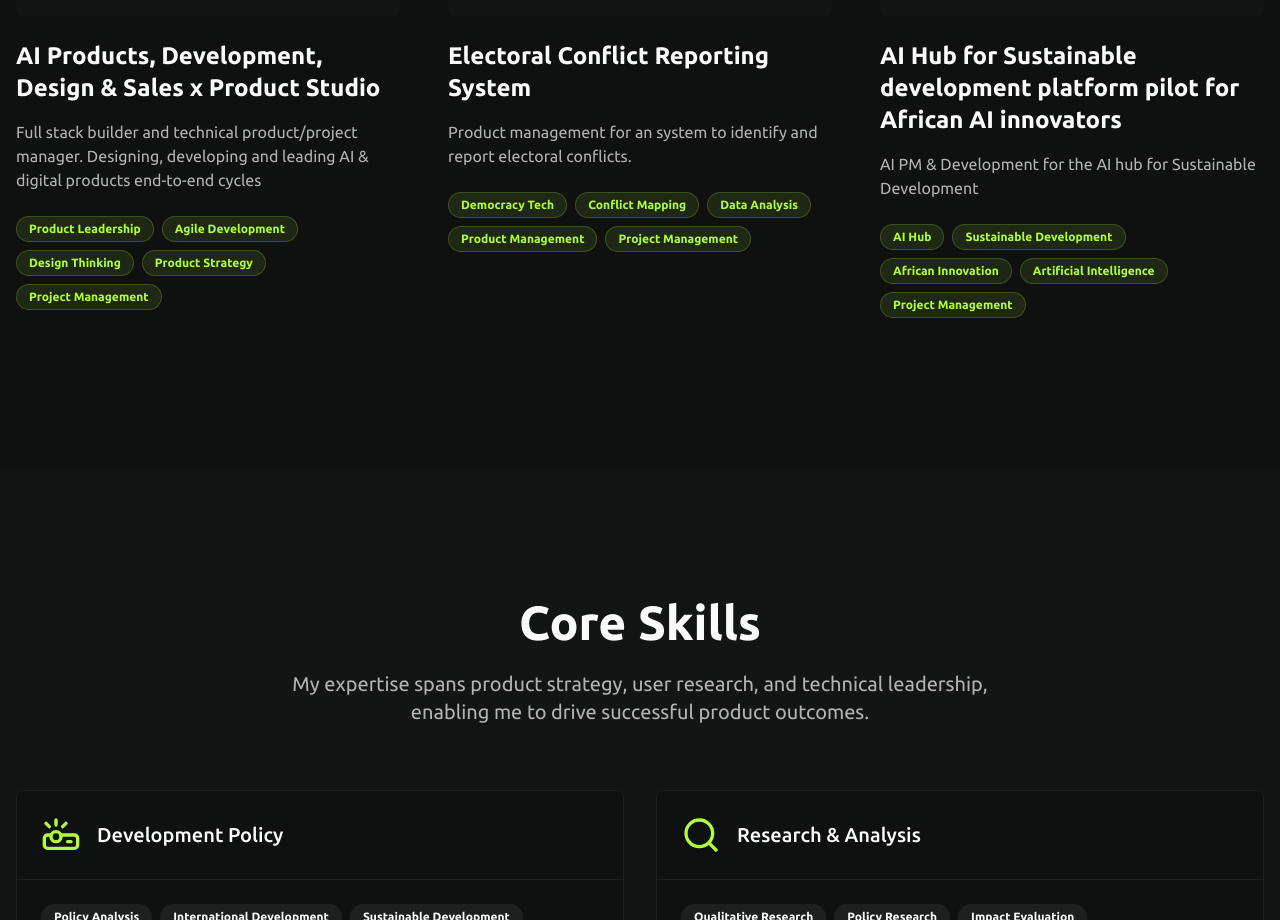
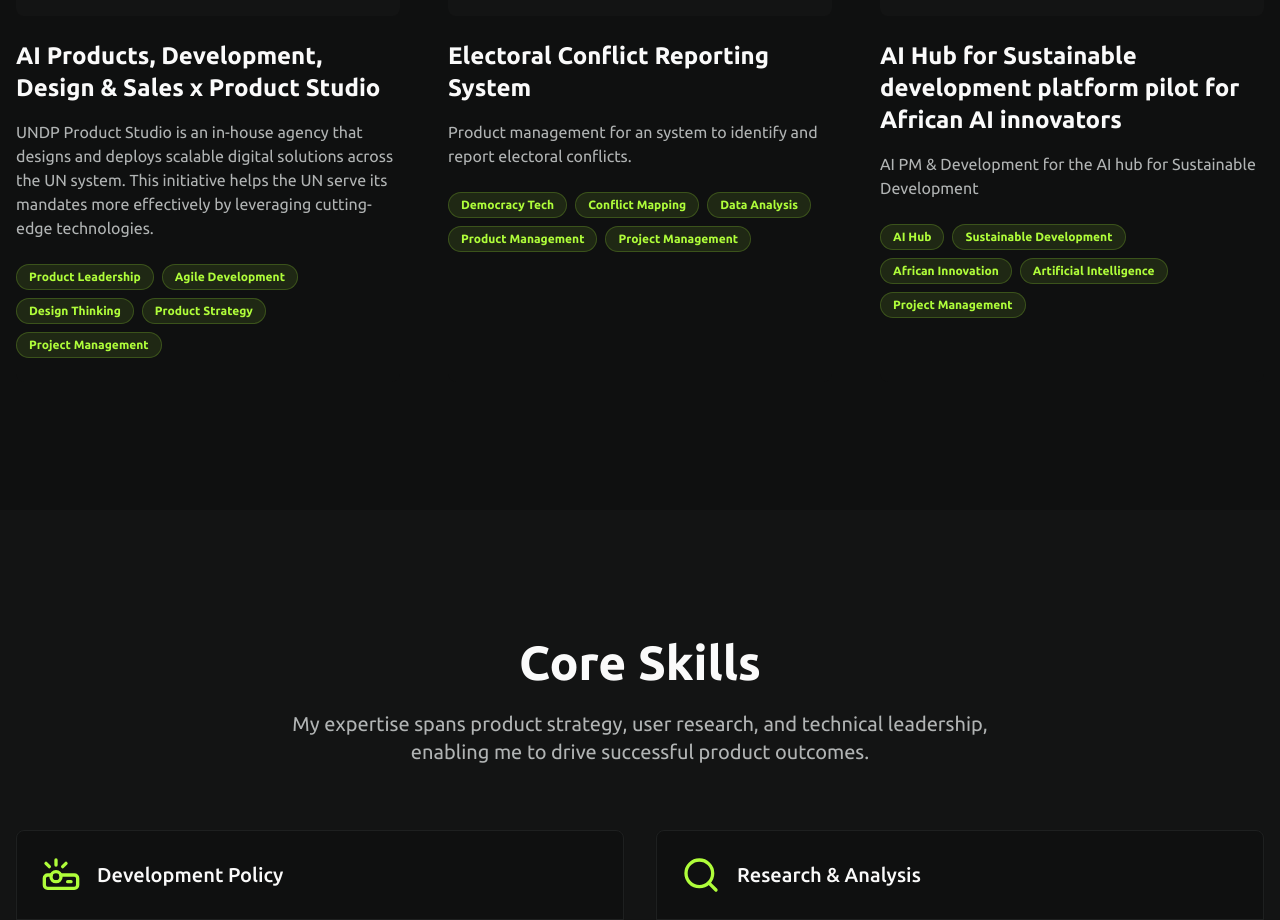
Before and after one commit to kasukasukasu/kaarina-product-portfolio, a React (Vite) app: page / in a window 1280 px wide. Shown: the part 3780-4700 px from the top of the page. Built offline with nearby package versions, Linux system fonts and the light colour scheme.

Commit message:
Update project 13 description
Updated the description for project 13 in the ProjectsSection.

```diff
--- a/src/components/ProjectsSection.tsx
+++ b/src/components/ProjectsSection.tsx
@@ -114,7 +114,7 @@ const projects: Project[] = [
   {
     id: 13,
     title: "AI Products, Development, Design & Sales x Product Studio",
-    description: "Full stack builder and technical product/project manager. Designing, developing and leading AI & digital products end-to-end cycles",
+    description: "UNDP Product Studio is an in-house agency that designs and deploys scalable digital solutions across the UN system. This initiative helps the UN serve its mandates more effectively by leveraging cutting-edge technologies.",
     image: "/lovable-uploads/6d1c91f0-a3fc-4d80-b1a0-14616177ca38.png",
     demoUrl: "https://www.example.com/product-studio",
     githubUrl: "",
```
